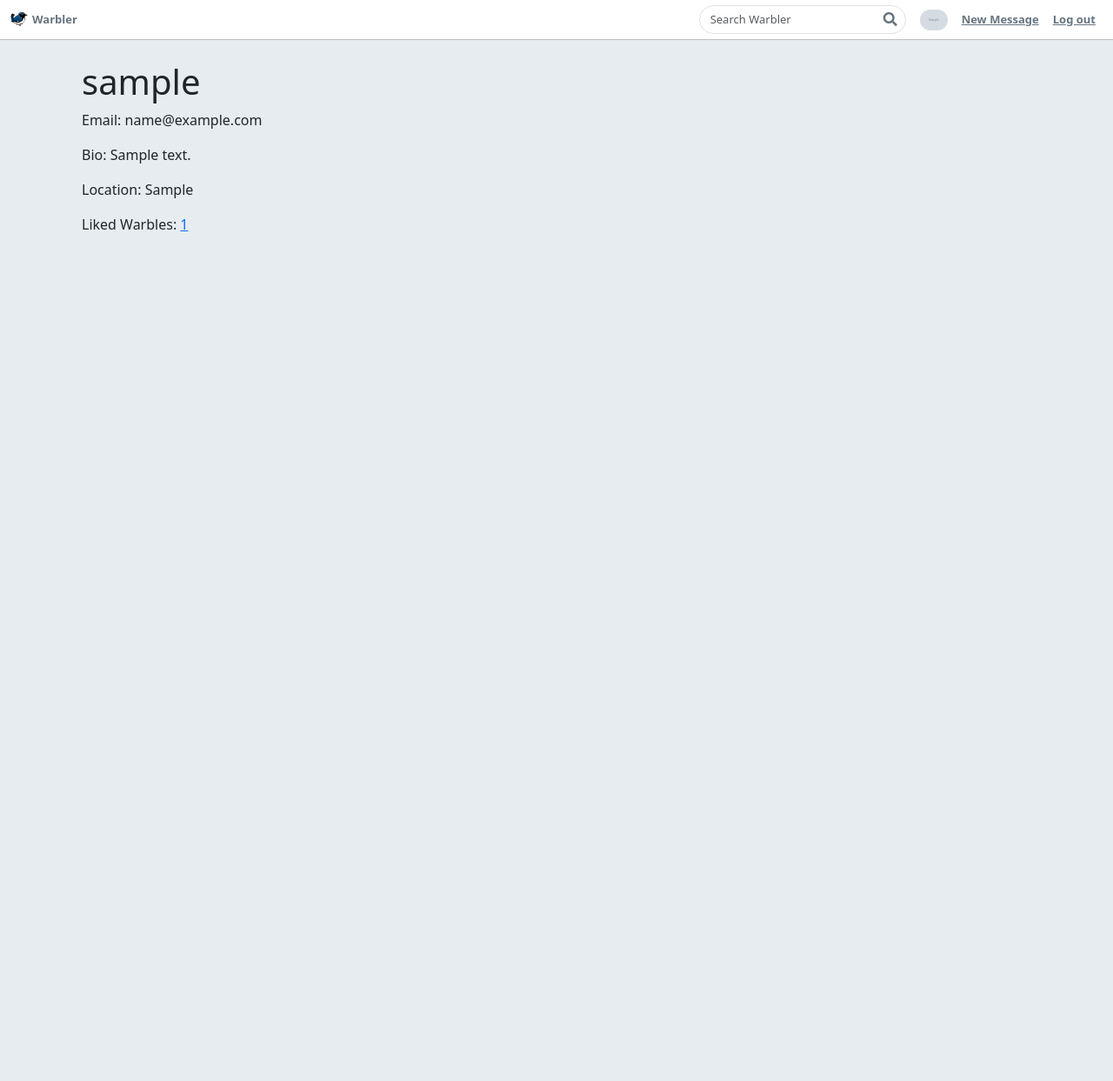
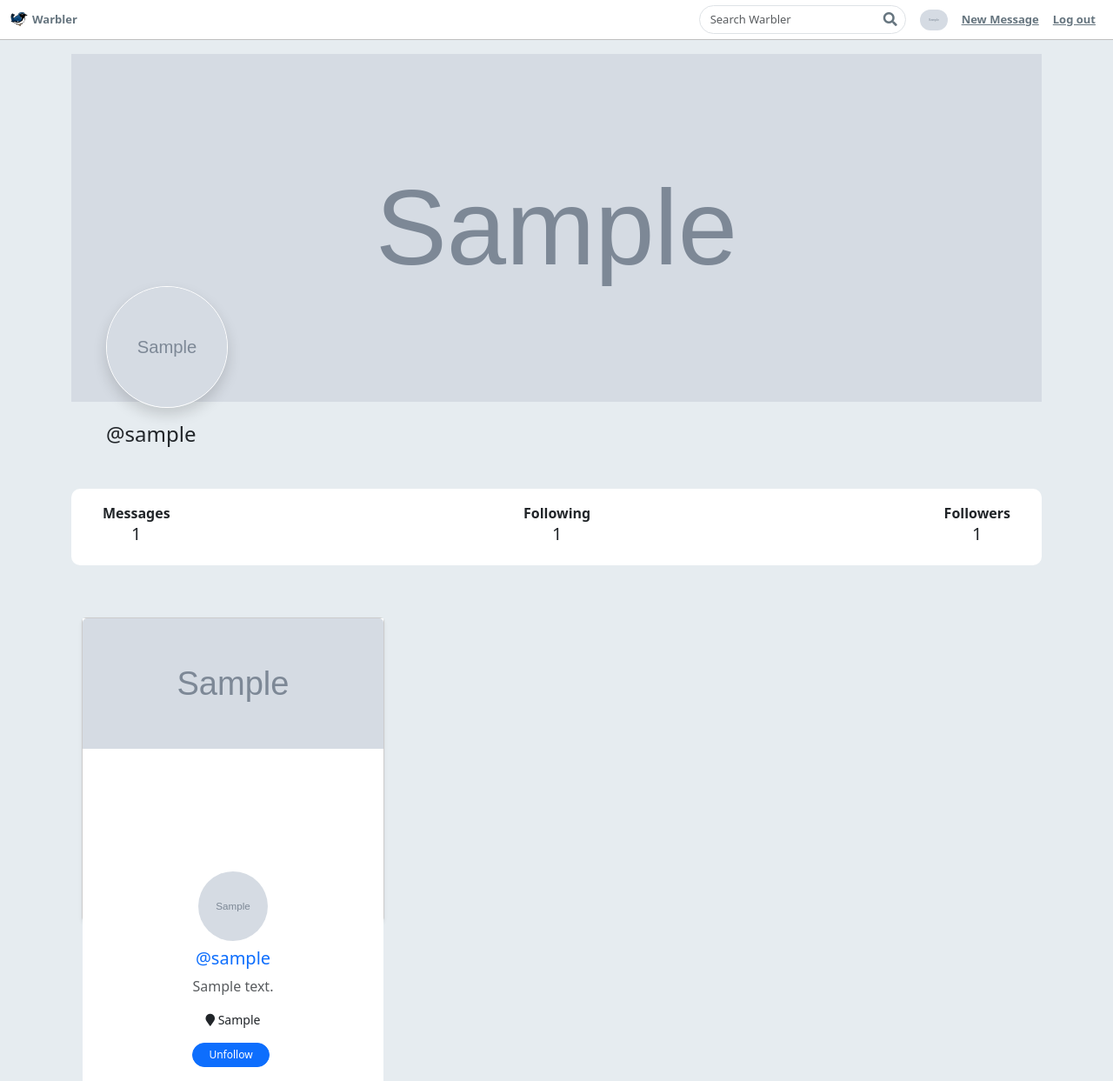
Before and after one commit to bnelsonemail/Warbler, a Flask app: page /users/1/followers in a window 1280 px wide. Shown: the whole page at 87% size. Before the commit the page ends 266 px from the top, so only its background shows below. Run offline with Flask 2, Linux system fonts and the light colour scheme; a user stored in the database is signed in; tables that the repository leaves empty hold one stand-in row (values such as "Sample post"); grey boxes marked "Sample" are stand-in pictures; parts of the project's set-up code (start-up, migrations or seed data) failed here and were passed over; some libraries are stand-ins or nearby versions.

Commit message:
revisions to templates to allow the user to view the followers and following lists.

```diff
--- a/app/templates/users/followers.html
+++ b/app/templates/users/followers.html
@@ -1,6 +1,6 @@
-{% extends 'users/detail.html' %}
+{% extends 'base.html' %}
 
-{% block user_details %}
+{% block content %}
 <div class="container-fluid p-0">
   <!-- Header Image Section -->
   <div style="position: relative; background-color: #f8f9fa;">
@@ -50,44 +50,37 @@
           </a>
         </h5>
       </div>
-      <div class="col-md-auto text-center">
-        <p class="mb-0"><strong>Likes</strong></p>
-        <h5 class="text-dark">{{ likes | length }}</h5>
-      </div>
     </div>
   </div>
 
-  <!-- Location and Bio Section -->
-  <div class="container py-4 mt-3" style="background-color: #f1f1f1; border-radius: 10px;">
-    <div>
-      <p><strong>Location:</strong> {{ user.location or 'N/A' }}</p>
-      <p><strong>Bio:</strong> {{ user.bio or 'No bio available.' }}</p>
-    </div>
-  </div>
-
-  <!-- Followers Section -->
+  <!-- Followers List Section -->
   <div class="container py-4 mt-3">
     <div class="row">
       {% for follower in user.followers %}
       <div class="col-lg-4 col-md-6 col-12 mb-4">
         <div class="card user-card shadow-sm">
           <div class="card-inner">
+            <!-- Header Image -->
             <div class="image-wrapper">
               <img src="{{ follower.header_image_url or url_for('static', filename='images/warbler-hero.jpg') }}"
-                     alt=""
-                     class="card-hero img-fluid"
-                     onerror="this.src='/static/images/warbler-hero.jpg'; console.error('Follower header image fallback.');">
+                   alt="Header image for {{ follower.username }}"
+                   class="card-img-top"
+                   style="height: 150px; object-fit: cover;"
+                   onerror="this.src='/static/images/warbler-hero.jpg'; console.error('Header image failed to load, using fallback.');">
             </div>
-              <div class="card-contents text-center p-3">
-                <a href="/users/{{ follower.id }}" class="card-link text-decoration-none">
+            <!-- User Info -->
+            <div class="card-body text-center">
+              <a href="/users/{{ follower.id }}" class="text-decoration-none">
                 <img src="{{ follower.image_url or url_for('static', filename='images/warbler-profile.jpg') }}"
-                       alt="Image for {{ follower.username }}"
-                       class="card-image rounded-circle border border-white shadow"
+                     alt="Profile image for {{ follower.username }}"
+                     class="rounded-circle mb-2"
                      style="width: 80px; height: 80px; object-fit: cover;"
-                       onerror="this.src='/static/images/warbler-profile.jpg'; console.error('Follower profile image fallback.');">
-                  <p class="mt-2">@{{ follower.username }}</p>
+                     onerror="this.src='/static/images/warbler-profile.jpg'; console.error('Profile image failed to load, using fallback.');">
+                <h5 class="card-title">@{{ follower.username }}</h5>
               </a>
-
+              <p class="card-text text-muted">{{ follower.bio or 'No bio available.' }}</p>
+              <p class="card-text small"><i class="fa fa-map-marker"></i> {{ follower.location or 'Location not provided' }}</p>
+              <!-- Follow/Unfollow Buttons -->
               {% if g.user and g.user.is_following(follower) %}
               <form method="POST" action="/users/stop-following/{{ follower.id }}">
                 <button class="btn btn-primary btn-sm">Unfollow</button>
@@ -98,10 +91,6 @@
               </form>
               {% endif %}
             </div>
-              <div class="p-3" style="background-color: #f9f9f9;">
-                <p><strong>Location:</strong> {{ follower.location or 'N/A' }}</p>
-                <p><strong>Bio:</strong> {{ follower.bio or 'No bio available.' }}</p>
-              </div>
           </div>
         </div>
       </div>
--- a/app/templates/users/following.html
+++ b/app/templates/users/following.html
@@ -1,6 +1,6 @@
-{% extends 'users/detail.html' %}
+{% extends 'base.html' %}
 
-{% block user_details %}
+{% block content %}
 <div class="container-fluid p-0">
   <!-- Header Image Section -->
   <div style="position: relative; background-color: #f8f9fa;">
```
Lines whose indentation alone changed are shown as unchanged.
